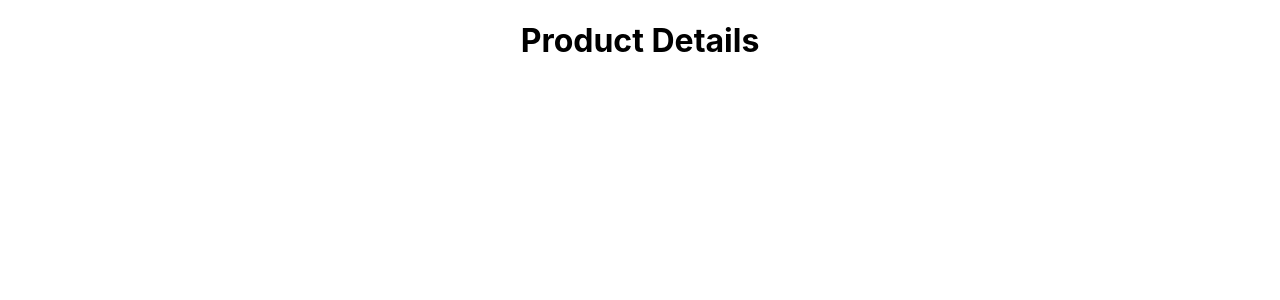
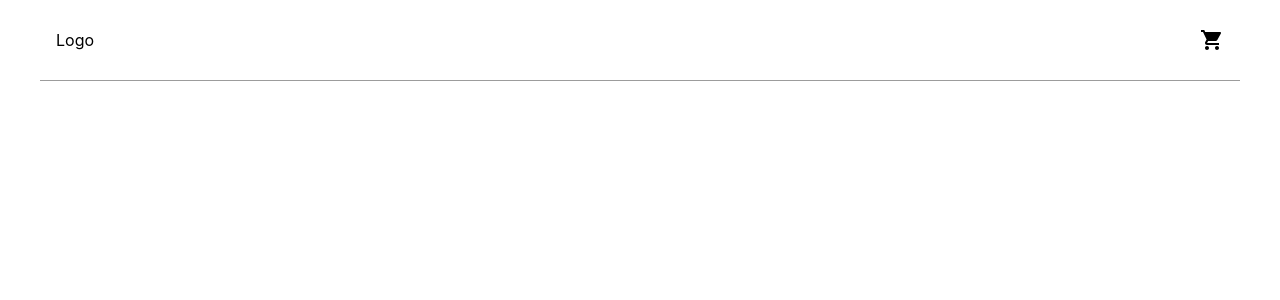
Before and after one commit to IGNACIOFC/plexus-ecommerce, a React (Create React App) app: page /1 in a window 1280 px wide. Shown: the top 300 px of the page. Built offline with nearby package versions, Linux system fonts and the light colour scheme.

Commit message:
header component

```diff
--- a/package.json
+++ b/package.json
@@ -5,6 +5,7 @@
   "dependencies": {
     "@emotion/react": "^11.9.0",
     "@emotion/styled": "^11.8.1",
+    "@mui/icons-material": "^5.8.2",
     "@mui/material": "^5.8.2",
     "@testing-library/jest-dom": "^5.16.4",
     "@testing-library/react": "^13.3.0",
--- a/src/App.css
+++ b/src/App.css
@@ -1,38 +1,4 @@
 .App {
-  text-align: center;
-}
-
-.App-logo {
-  height: 40vmin;
-  pointer-events: none;
-}
-
-@media (prefers-reduced-motion: no-preference) {
-  .App-logo {
-    animation: App-logo-spin infinite 20s linear;
-  }
-}
-
-.App-header {
-  background-color: #282c34;
-  min-height: 100vh;
   display: flex;
   flex-direction: column;
-  align-items: center;
-  justify-content: center;
-  font-size: calc(10px + 2vmin);
-  color: white;
 }
-
-.App-link {
-  color: #61dafb;
-}
-
-@keyframes App-logo-spin {
-  from {
-    transform: rotate(0deg);
-  }
-  to {
-    transform: rotate(360deg);
-  }
-}
--- /dev/null
+++ b/src/components/CartIcon/CartIcon.jsx
@@ -0,0 +1,12 @@
+import { Badge } from "@mui/material";
+import ShoppingCartIcon from '@mui/icons-material/ShoppingCart';
+
+export default function CartIcon () {
+  return (
+    <div>
+      <Badge color="secondary" badgeContent={0}>
+        <ShoppingCartIcon />{" "}
+      </Badge>
+    </div>
+  )
+}
--- /dev/null
+++ b/src/components/CartIcon/index.js
@@ -0,0 +1 @@
+export {default} from './CartIcon'
--- a/src/components/Header/Header.jsx
+++ b/src/components/Header/Header.jsx
@@ -1,7 +1,19 @@
+import styles from './Header.module.css';
+import CartIcon from '../CartIcon';
+
+import { Link } from 'react-router-dom';
+
 export default function Header () {
   return (
-    <div>
-      Header
+    <div className={styles.headerContainer}>
+      <div className={styles.header}>
+        <Link to={'/'} className={styles.logo}>
+          <div>Logo</div>
+        </Link>
+        <div className={styles.cart}>
+          <CartIcon />
+        </div>
+      </div>
     </div>
   )
 }
--- /dev/null
+++ b/src/components/Header/Header.module.css
@@ -0,0 +1,24 @@
+.headerContainer {
+  display: flex;
+  justify-content: center;
+}
+
+.header{
+  width: 100%;
+  max-width: 1200px;
+  height: 5rem;
+  border-bottom: 0.5px solid rgb(156, 156, 156);
+  display: flex;
+  justify-content: space-between;
+  align-items: center;
+}
+
+.logo{
+  padding: 0 1rem;
+  text-decoration: none;
+  color: black;
+}
+
+.cart{
+  padding: 0 1rem;
+}
--- a/src/pages/Home/Home.jsx
+++ b/src/pages/Home/Home.jsx
@@ -1,5 +1,9 @@
+import Header from '../../components/Header'
+
 export default function Home () {
   return (
-    <h1>Home</h1>
+    <div>
+      <Header />
+    </div>
   )
 }
--- a/src/pages/ProductDetails/ProductDetails.jsx
+++ b/src/pages/ProductDetails/ProductDetails.jsx
@@ -1,3 +1,9 @@
+import Header from "../../components/Header";
+
 export default function ProductDetails () {
-  return <h1>Product Details</h1>
+  return (
+    <div>
+      <Header />
+    </div>
+  )
 }
```
Also changed, not shown: 1 other file (tests, documents, lock files or other folders).
